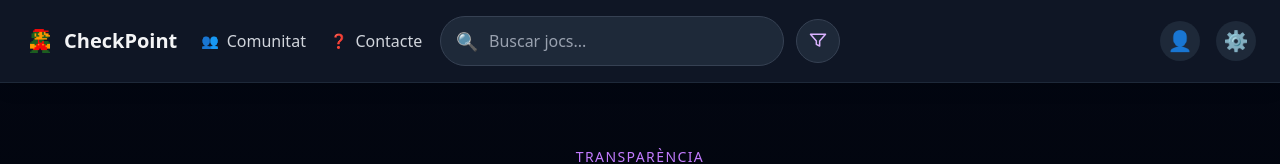
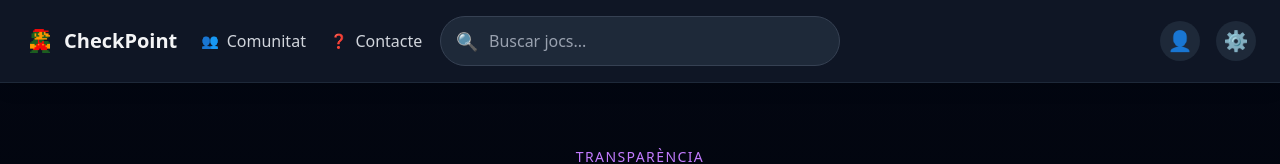
Before and after one commit to UB-ES-2025-C3/EnginyeriaDelSoftwareC3, a Vue app in the folder frontend/: page /privacitat in a window 1280 px wide. Shown: the top 164 px of the page. Built offline with nearby package versions, Linux system fonts and the light colour scheme.

Commit message:
Petita correcció botó

```diff
--- a/frontend/src/views/PoliticaPrivacitat.vue
+++ b/frontend/src/views/PoliticaPrivacitat.vue
@@ -24,14 +24,6 @@
                   @keyup.enter.prevent="handleSearchSubmit"
                   class="w-full bg-gray-800 border border-gray-700 rounded-full pl-12 pr-5 py-3 text-white placeholder-gray-400 focus:outline-none focus:ring-2 focus:ring-purple-500 focus:border-transparent transition-all hover:bg-gray-750" />
               </div>
-              <button type="button"
-                class="w-11 h-11 rounded-full bg-gray-800 border border-gray-700 hover:bg-gray-700 flex items-center justify-center transition-colors"
-                aria-label="Obrir filtres" @click="filterPanelOpen = true">
-                <svg viewBox="0 0 24 24" class="w-5 h-5 text-purple-300" fill="none" stroke="currentColor"
-                  stroke-width="1.8" stroke-linecap="round" stroke-linejoin="round" aria-hidden="true">
-                  <path d="M3 4h18L14 12v6l-4-2v-4L3 4z" />
-                </svg>
-              </button>
             </div>
 
             <div v-if="showSearchDropdown && searchResults.length > 0"
--- a/frontend/src/views/TermesUsu.vue
+++ b/frontend/src/views/TermesUsu.vue
@@ -24,14 +24,6 @@
                   @keyup.enter.prevent="handleSearchSubmit"
                   class="w-full bg-gray-800 border border-gray-700 rounded-full pl-12 pr-5 py-3 text-white placeholder-gray-400 focus:outline-none focus:ring-2 focus:ring-purple-500 focus:border-transparent transition-all hover:bg-gray-750" />
               </div>
-              <button type="button"
-                class="w-11 h-11 rounded-full bg-gray-800 border border-gray-700 hover:bg-gray-700 flex items-center justify-center transition-colors"
-                aria-label="Obrir filtres" @click="filterPanelOpen = true">
-                <svg viewBox="0 0 24 24" class="w-5 h-5 text-purple-300" fill="none" stroke="currentColor"
-                  stroke-width="1.8" stroke-linecap="round" stroke-linejoin="round" aria-hidden="true">
-                  <path d="M3 4h18L14 12v6l-4-2v-4L3 4z" />
-                </svg>
-              </button>
             </div>
 
             <div v-if="showSearchDropdown && searchResults.length > 0"
```
